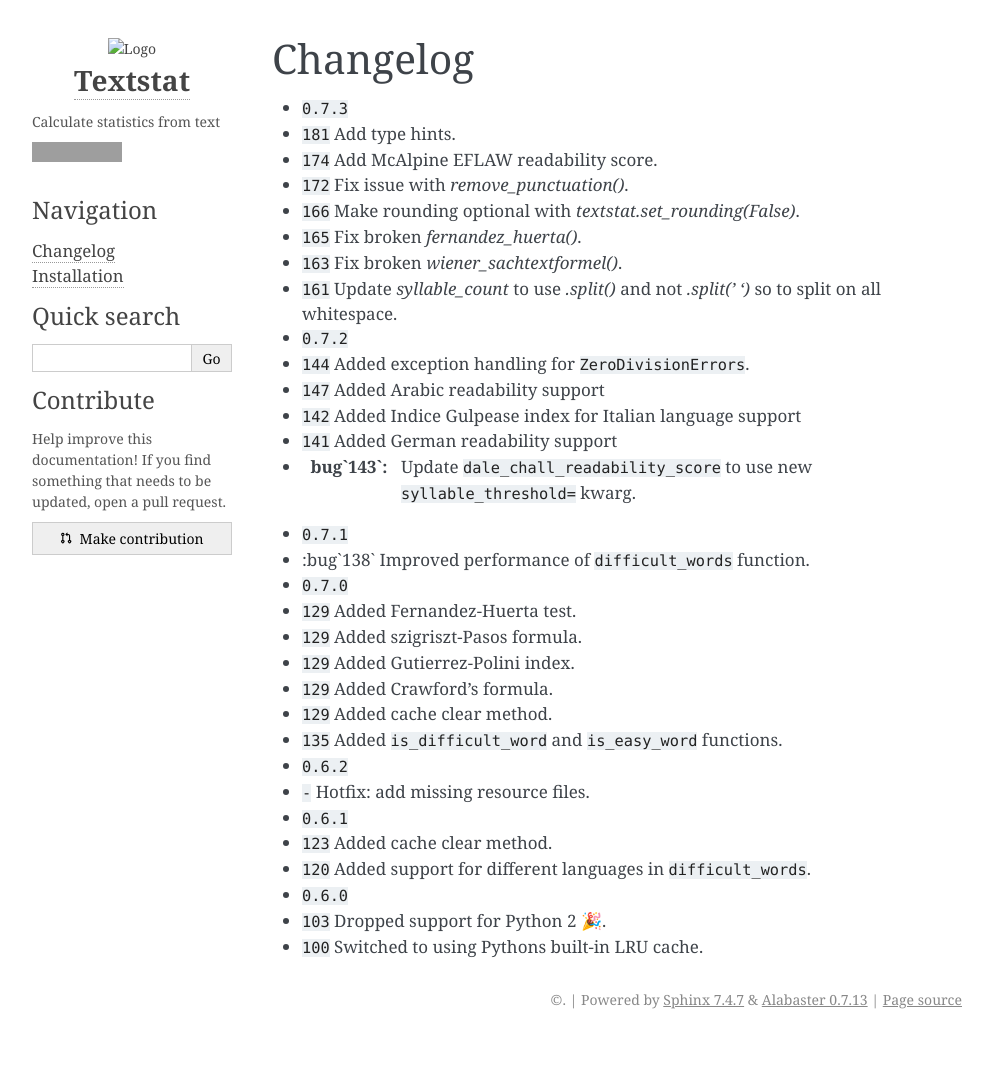
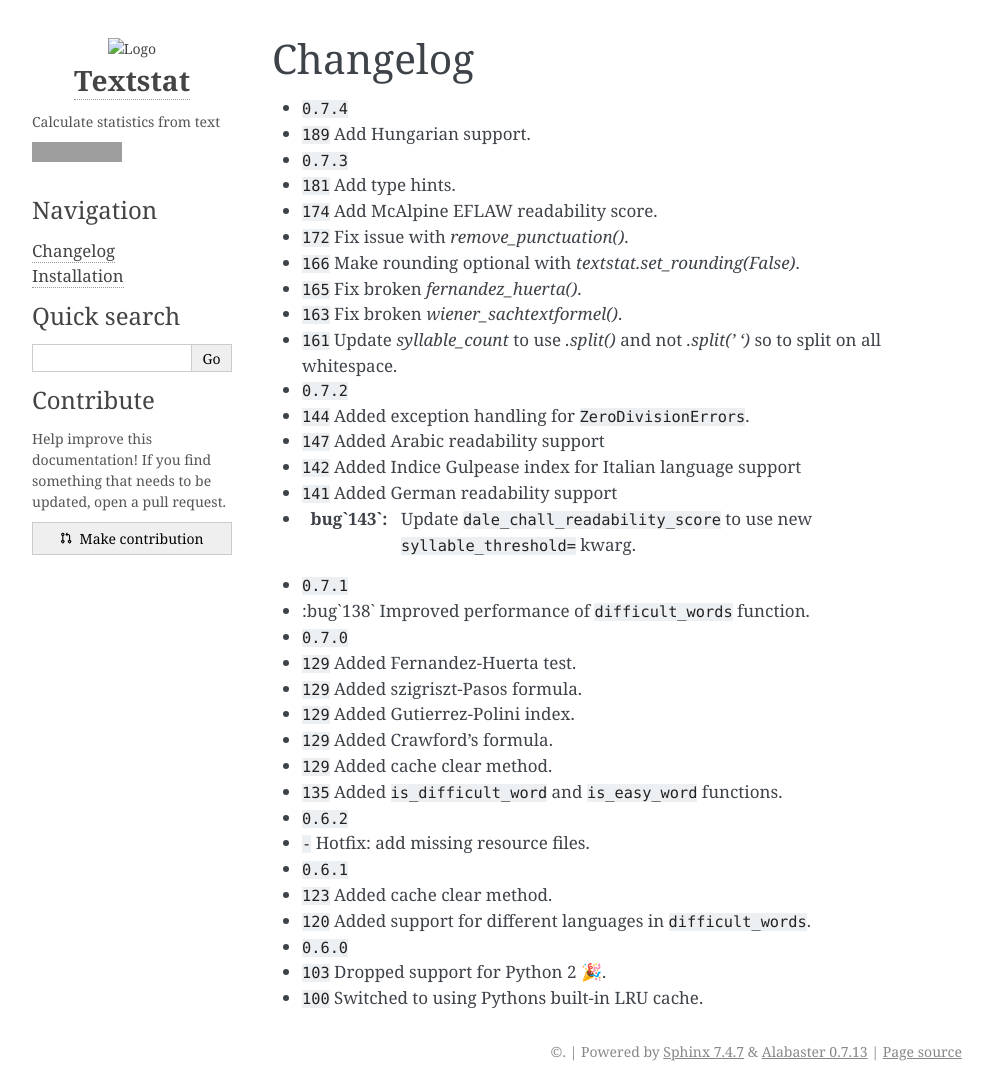
Before and after one commit to textstat/textstat, a Sphinx documentation site: the page built from docs/changelog.rst, in a window 1280 px wide. Shown: the whole page, without its empty margins (148-1141 px from the left). Built offline with Sphinx 7.4.7, drawn with Linux system fonts in a browser that asks for light colours; cross-references to code outside the pages are shown as plain code; before the commit the page ends 1039 px from its top, so only the background shows below that; grey boxes are pictures that could not be loaded.

Commit message:
update changelog

```diff
--- a/docs/changelog.rst
+++ b/docs/changelog.rst
@@ -2,6 +2,8 @@
 Changelog
 =========
 
+- :release:`0.7.4 <2024-01-09>`
+- :feature:`189` Add Hungarian support.
 - :release:`0.7.3 <2022-03-15>`
 - :feature:`181` Add type hints.
 - :feature:`174` Add McAlpine EFLAW readability score.
```
